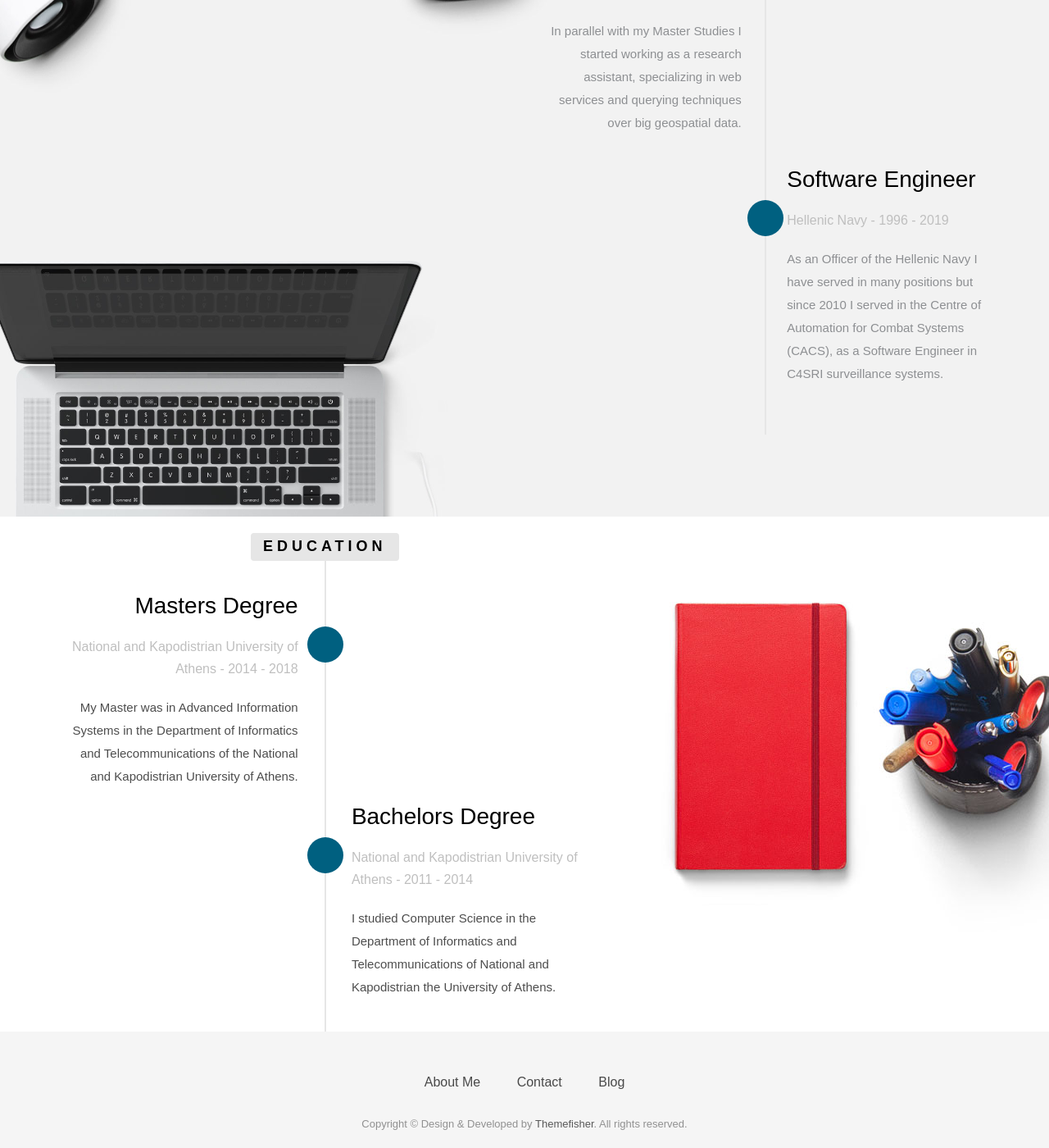
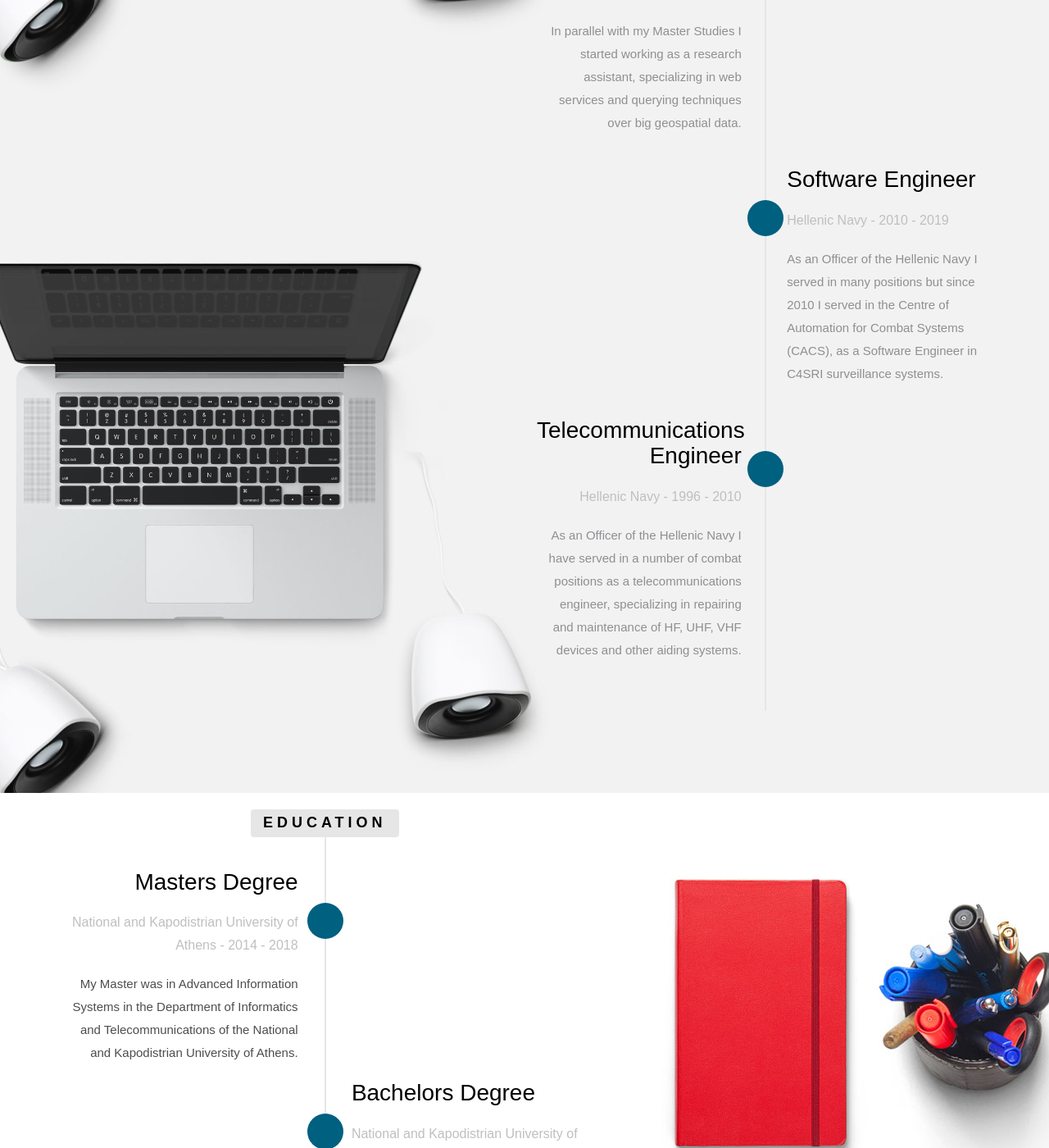
Before and after one commit to kgiann78/kgiann78.github.io, a Jekyll site: the page built from index.html, in a window 1280 px wide and 1400 px high, scrolled down 2305 px. Shown: the whole window at 82% size. Built offline with Jekyll 4.4.1, drawn with Linux system fonts in a browser that asks for light colours; nearby versions of some CDN libraries; some web fonts are replaced.

Commit message:
- Update CV and careers section of main page - Add new section for publications on main page

```diff
--- a/index.html
+++ b/index.html
@@ -101,12 +101,27 @@ permalink: /
                         <div class="timeline-panel">
                             <div class="timeline-heading">
                                 <h3 class="timeline-title">Software Engineer</h3>
-                                <span class="company">Hellenic Navy - 1996 - 2019</span>
+                                <span class="company">Hellenic Navy - 2010 - 2019</span>
                             </div>
                             <div class="timeline-body">
-                                <p>As an Officer of the Hellenic Navy I have served in many positions
+                                <p>As an Officer of the Hellenic Navy I served in many positions
                                     but since 2010 I served in the Centre of Automation for Combat Systems (CACS),
                                     as a Software Engineer in C4SRI surveillance systems.</p>
+                            </div>
+                        </div>
+                    </li>
+                    <li class="animate-box timeline-unverted">
+                        <div class="timeline-badge"><i class="icon-suitcase"></i></div>
+                        <div class="timeline-panel">
+                            <div class="timeline-heading">
+                                <h3 class="timeline-title">Telecommunications Engineer</h3>
+                                <span class="company">Hellenic Navy - 1996 - 2010</span>
+                            </div>
+                            <div class="timeline-body">
+                                <p>As an Officer of the Hellenic Navy I have served in a number of
+                                    combat positions as a telecommunications engineer, specializing
+                                    in repairing and maintenance of HF, UHF, VHF devices and other
+                                    aiding systems.</p>
                             </div>
                         </div>
                     </li>
@@ -163,6 +178,54 @@ permalink: /
         </div>
     </div><!-- .col-md-5 close -->
 </section>
+<section id="publications">
+        <div class="container">
+            <div class="row">
+                <div class="col-md-7 col-sm-12">
+                    <ul class="timeline">
+                        <li class="timeline-heading text-center animate-box">
+                            <div>
+                                <h3>Education</h3>
+                            </div>
+                        </li>
+                        <li class="timeline-unverted animate-box">
+                            <div class="timeline-badge"><i class="icon-graduation-cap"></i></div>
+                            <div class="timeline-panel">
+                                <div class="timeline-heading">
+                                    <h3 class="timeline-title">2019</h3>
+                                    <!-- <span class="company">National and Kapodistrian University of Athens - 2014 - 2018</span> -->
+                                </div>
+                                <div class="timeline-body">
+                                    <!-- <p>My Master was in Advanced Information Systems in the Department of
+                                        Informatics and Telecommunications of the National and Kapodistrian
+                                        University of Athens.</p> -->
+                                </div>
+                            </div>
+                        </li>
+                        <li class="animate-box timeline-inverted">
+                            <div class="timeline-badge"><i class="icon-graduation-cap"></i></div>
+                            <div class="timeline-panel">
+                                <div class="timeline-heading">
+                                    <h3 class="timeline-title">2018</h3>
+                                    <!-- <span class="company">National and Kapodistrian University of Athens - 2011 - 2014</span> -->
+                                </div>
+                                <div class="timeline-body">
+                                    <!-- <p>I studied Computer Science in the Department of Informatics and
+                                        Telecommunications of National and Kapodistrian the University of
+                                        Athens.</p> -->
+                                </div>
+                            </div>
+                        </li>
+                    </ul>
+                </div>
+                <div class="col-md-5 col-sm-12">
+                    <div class="block">
+                        <img src="img/wrapper-img.png" alt="Img">
+                    </div>
+                </div>
+            </div>
+        </div><!-- .col-md-5 close -->
+    </section>
 
 <!-- Start commenting -->
 
```
Also changed, not shown: 1 other file.
